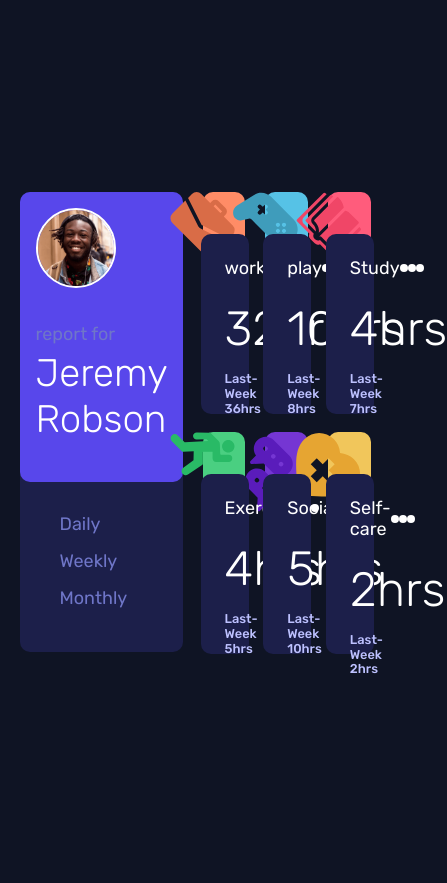
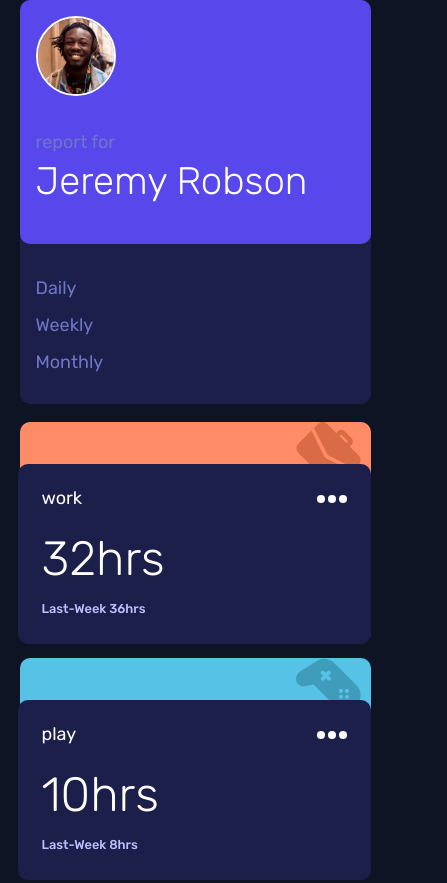
Before and after one commit to zakariamourid/time_tracking_dashbord, a plain HTML site: page index.html in a window 390 px wide. Shown: the top 883 px of the page, 447 px wide, since content can reach past the window. Before the commit the page ends 844 px from the top, so only its background shows below. Drawn offline with nearby package versions, Linux system fonts and the light colour scheme.

Commit message:
responsive

```diff
--- a/style.css
+++ b/style.css
@@ -27,13 +27,11 @@ body {
   display: flex;
   justify-content: center;
   align-items: center;
-  height: 100vh;
+  /* height: 100vh; */
 }
 .container {
   max-width: 1040px;
-  width: 70%;
-  margin: 2rem auto;
-  /* height: 700px; */
+  margin-top: 10rem;
   display: grid;
   grid-template-columns: repeat(4, 1fr);
   grid-template-rows: repeat(2, 1fr);
@@ -43,10 +41,27 @@ body {
 
   /* background-color: var(--blue); */
 }
+
 @media only screen and (max-width: 1200px) {
   /*Tablets [601px -> 1200px]*/
   .container {
+    width: 70%;
+    margin: 0 auto;
+    display: block;
+  }
+  .card {
+    margin-bottom: 1rem;
+  }
+}
+@media only screen and (max-width: 600px) {
+  /*Mobile [0px -> 600px]*/
+  .container {
     width: 90%;
+    display: block;
+    margin: 0 auto;
+  }
+  .card {
+    margin-bottom: 1rem;
   }
 }
 .profile {
@@ -92,7 +107,8 @@ body {
 }
 
 .profile .card__content .dates {
-  margin-top: 2rem;
+  padding: 1rem;
+
   list-style: none;
 }
 .date {
```
